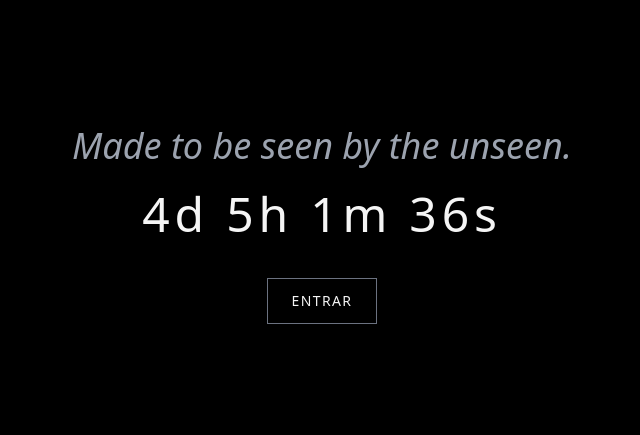
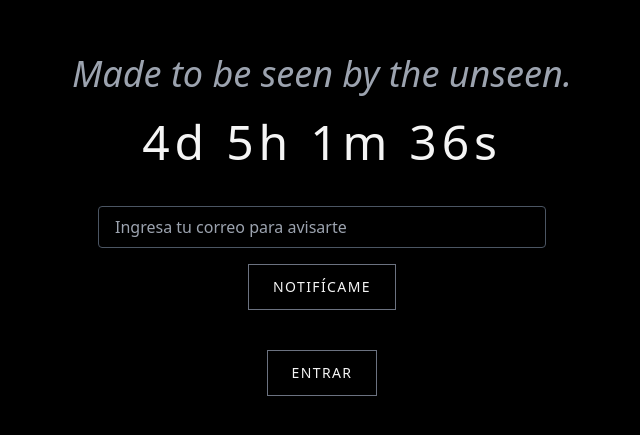
Before and after one commit to BSocietyCo/BSocietyPage, a React (Create React App) app: page / in a window 1280 px wide. Shown: the part 175-610 px from the top of the page, without its empty margins (318-958 px from the left). Built offline with nearby package versions, Linux system fonts and the light colour scheme.

Commit message:
Fix produdct

```diff
--- a/package.json
+++ b/package.json
@@ -3,6 +3,7 @@
   "version": "0.1.0",
   "private": true,
   "dependencies": {
+    "@emailjs/browser": "^4.4.1",
     "@testing-library/jest-dom": "^5.17.0",
     "@testing-library/react": "^13.4.0",
     "@testing-library/user-event": "^13.5.0",
--- a/src/BSocietyLanding.js
+++ b/src/BSocietyLanding.js
@@ -1,7 +1,8 @@
 import React, { useEffect, useState } from "react";
 import { motion, animate } from "framer-motion";
-import BCapImage from './img/BCap.PNG';
+import BCapImage from './img/BJw.png';
 import { getProduct } from './utils/getProduct';
+import { ProductInfoAccordion } from "./Product";
 
 export default function BSocietyLanding() {
   const [loading, setLoading] = useState(true);
@@ -186,6 +187,9 @@ export default function BSocietyLanding() {
           </span>
           <h2 className="text-3xl md:text-4xl mb-4 font-light">{product.name}</h2>
           <p className="text-gray-500 mb-6 text-lg leading-relaxed">{product.description}</p>
+          <div className="mb-6">
+            <ProductInfoAccordion />
+          </div>
           <p className="text-white font-semibold text-xl mb-4">
             {product.price?.toLocaleString("es-CO", {
               style: "currency",
--- /dev/null
+++ b/src/Product.js
@@ -0,0 +1,77 @@
+import { useState } from "react";
+import { motion, AnimatePresence } from "framer-motion";
+
+// Componente individual de acordeón
+function AccordionItem({ title, children }) {
+  const [isOpen, setIsOpen] = useState(false);
+
+  return (
+    <div className="border-b border-gray-700">
+      <button
+        onClick={() => setIsOpen(!isOpen)}
+        className="w-full flex justify-between items-center py-4 text-left text-white font-medium text-base md:text-lg hover:text-gray-300 transition"
+      >
+        {title}
+        <span className="text-gray-400">{isOpen ? "−" : "+"}</span>
+      </button>
+      <AnimatePresence initial={false}>
+        {isOpen && (
+          <motion.div
+            key="content"
+            initial={{ height: 0, opacity: 0 }}
+            animate={{ height: "auto", opacity: 1 }}
+            exit={{ height: 0, opacity: 0 }}
+            transition={{ duration: 0.3 }}
+            className="overflow-hidden text-sm md:text-base text-gray-400 leading-relaxed pb-4"
+          >
+            {children}
+          </motion.div>
+        )}
+      </AnimatePresence>
+    </div>
+  );
+}
+
+// Sección completa de acordeones
+export function ProductInfoAccordion() {
+  return (
+    <section className="max-w-3xl mx-auto px-6 py-12 space-y-2">
+      <AccordionItem title="¿Qué representa?">
+        <p>No es solo un dije. Es una clave silenciosa. Una forma de decir “soy parte” sin tener que explicarlo.</p>
+        <p className="mt-2">Hecha en plata 925, esta pieza simboliza algo que no todos pueden ver… Pero los que lo reconocen, lo saben al instante.</p>
+        <p className="italic mt-2 text-gray-300">Made to be seen by the unseen.</p>
+      </AccordionItem>
+
+      <AccordionItem title="¿Por qué es limitado?">
+        <p>Porque la sociedad no es para todos. Solo se fabricaron 50 unidades numeradas. Cada una representa un acto de pertenencia para los primeros que se atreven a usar la marca sin decir una palabra.</p>
+        <ul className="list-disc list-inside mt-2 space-y-1">
+          <li>No hay reposiciones.</li>
+          <li>No hay segundas ediciones.</li>
+          <li>Esto es solo para quienes estuvieron desde el principio.</li>
+        </ul>
+      </AccordionItem>
+
+      <AccordionItem title="¿Qué incluye el pack?">
+        <ul className="list-disc list-inside space-y-1">
+          <li>Cadena de plata 925 certificada, con dije grabado</li>
+          <li>Caja rígida negra premium con sello de B Society</li>
+          <li>Tarjeta negra de membresía, numerada (#__/50)</li>
+          <li>Frase secreta impresa en el interior del empaque</li>
+          <li>Envoltura minimalista y protegida para envío</li>
+        </ul>
+        <p className="mt-2">Cada pack está diseñado para sentirse como un ritual de entrada, no una compra.</p>
+      </AccordionItem>
+
+      <AccordionItem title="Garantía de satisfacción">
+        <p>Tenés 14 días desde la entrega para devolver el producto si no sentís que te representa.</p>
+        <p className="mt-1">Sin preguntas. Sin vueltas.</p>
+        <p className="mt-2 italic text-gray-300">Porque si no es para vos… simplemente no es para vos. Y eso también está bien.</p>
+      </AccordionItem>
+
+      <AccordionItem title="¿Hacen envíos internacionales?">
+        <p>Sí. Enviamos a todo el mundo. Cada pedido se despacha en caja protegida con seguimiento online.</p>
+        <p className="mt-1">Los tiempos pueden variar según tu país, pero la sociedad no tiene fronteras.</p>
+      </AccordionItem>
+    </section>
+  );
+}
--- a/src/TeaserLaunch.js
+++ b/src/TeaserLaunch.js
@@ -1,8 +1,13 @@
 import React, { useEffect, useState } from "react";
 import { motion } from "framer-motion";
+import { db } from "./config/firebase";
+import { collection, addDoc } from "firebase/firestore";
+import emailjs from "@emailjs/browser";
 
 export default function Teaser({ onFinish }) {
   const [timeLeft, setTimeLeft] = useState(getTimeLeft());
+  const [email, setEmail] = useState("");
+  const [submitted, setSubmitted] = useState(false);
 
   function getTimeLeft() {
     const launchDate = new Date("2025-04-15T00:00:00");
@@ -24,7 +29,7 @@ export default function Teaser({ onFinish }) {
       const updated = getTimeLeft();
       if (!updated) {
         clearInterval(timer);
-        onFinish(); // cambia a la landing
+        onFinish();
       } else {
         setTimeLeft(updated);
       }
@@ -33,8 +38,29 @@ export default function Teaser({ onFinish }) {
     return () => clearInterval(timer);
   }, []);
 
+  const handleSubmit = async (e) => {
+    e.preventDefault();
+    if (!email) return;
+
+    try {
+      await addDoc(collection(db, "emails"), { email });
+
+      await emailjs.send(
+        "TU_SERVICE_ID",
+        "TU_TEMPLATE_ID",
+        { to_email: email },
+        "TU_USER_ID"
+      );
+
+      setSubmitted(true);
+    } catch (err) {
+      console.error("❌ Error al guardar/enviar correo:", err);
+      alert("Hubo un problema. Intenta de nuevo.");
+    }
+  };
+
   if (!timeLeft) {
-    return null; // Si ya pasó la fecha
+    return null;
   }
 
   return (
@@ -57,6 +83,27 @@ export default function Teaser({ onFinish }) {
         {`${timeLeft.days}d ${timeLeft.hours}h ${timeLeft.minutes}m ${timeLeft.seconds}s`}
       </motion.div>
 
+      {!submitted ? (
+        <form onSubmit={handleSubmit} className="mt-10 flex flex-col gap-4 items-center w-full max-w-md">
+          <input
+            type="email"
+            value={email}
+            onChange={(e) => setEmail(e.target.value)}
+            required
+            placeholder="Ingresa tu correo para avisarte"
+            className="w-full px-4 py-2 bg-black border border-gray-600 text-white rounded focus:outline-none focus:ring-2 focus:ring-gray-500"
+          />
+          <button
+            type="submit"
+            className="px-6 py-3 border border-gray-500 text-sm uppercase tracking-widest hover:bg-[#1a1a1a] transition duration-300"
+          >
+            Notifícame
+          </button>
+        </form>
+      ) : (
+        <p className="mt-8 text-green-400 text-sm">✅ Gracias por registrarte. Revisa tu correo. ✉️</p>
+      )}
+
       <motion.button
         onClick={onFinish}
         className="mt-10 px-6 py-3 border border-gray-500 text-sm uppercase tracking-widest hover:bg-[#1a1a1a] transition duration-300"
```
Also changed, not shown: 2 other files (tests, documents, lock files or other folders).
